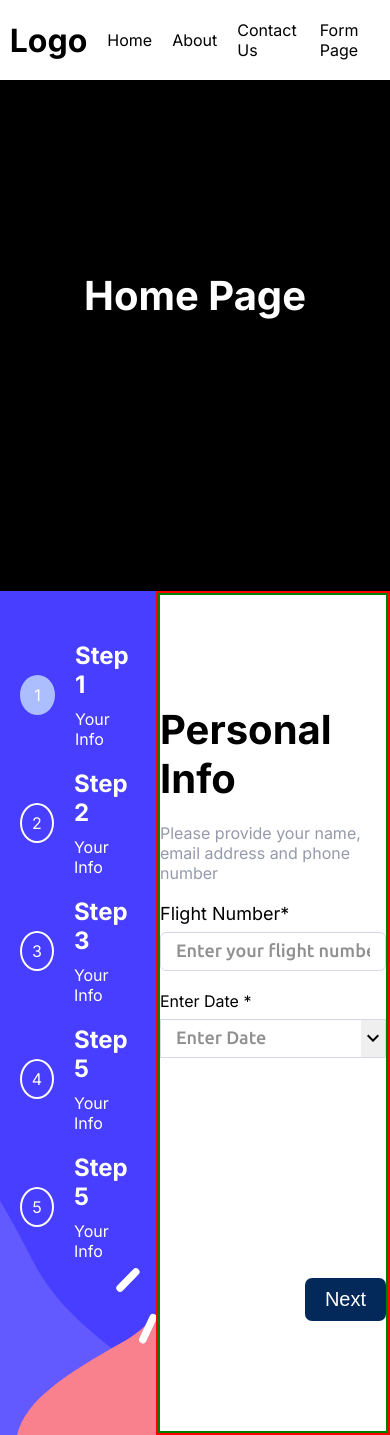
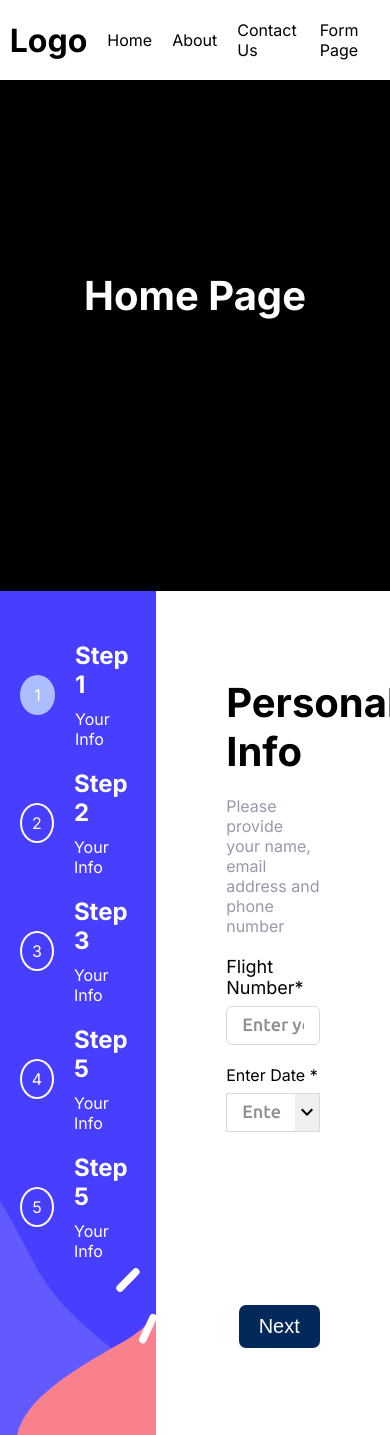
Before and after one commit to MayorFalomo/multistep, a Next.js app: page / in a window 390 px wide. Built offline with nearby package versions, Linux system fonts and the light colour scheme; a web font is replaced by a local one.

Commit message:
working on responsive styling

```diff
--- a/app/components/form/StepOne.jsx
+++ b/app/components/form/StepOne.jsx
@@ -56,8 +56,9 @@ const StepOne = (props) => {
       display="flex"
       flexDirection="column"
       justifyContent="space-around "
-      border="2px green solid"
-      width={{ base: "40%", md: "60%", xl: "40%" }}
+      // border="2px green solid"
+      width="40%"
+      // width={{ base: "40%", md: "60%", xl: "40%" }}
       m="0 auto"
       height="100%"
       isRequired
--- a/app/page.js
+++ b/app/page.js
@@ -189,7 +189,7 @@ export default function Home() {
           </Stack>
         </Box>
 
-        <Container border="2px red solid" width="80%" height="100%">
+        <Container width="80%" height="100%">
           {step == 1 ? (
             <StepOne
               setStep={setStep}
```
